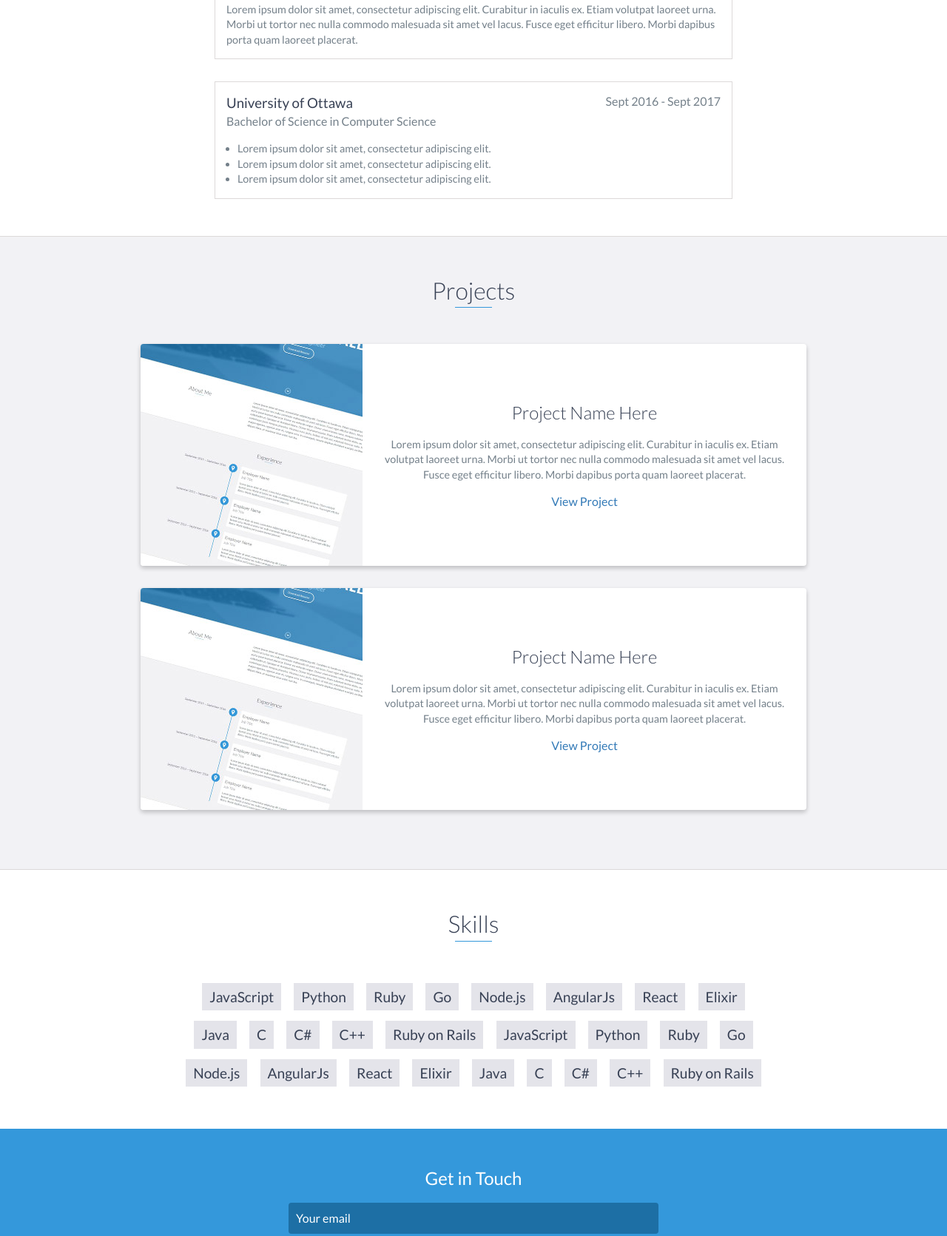
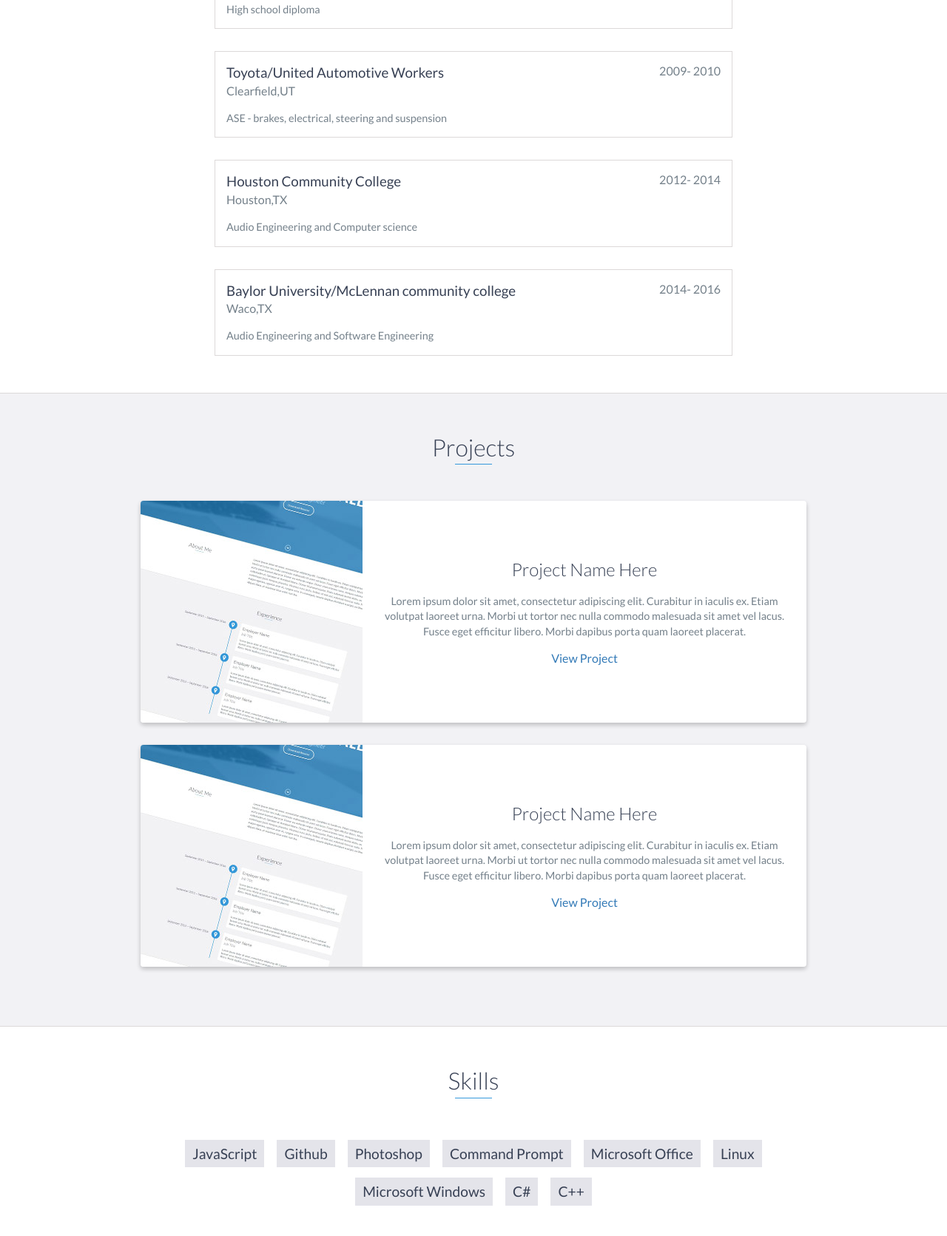
Before and after one commit to tritonSama/tritonSama.github.io, a website: page index.html in a window 1280 px wide. Shown: the part 2444-4115 px from the top of the page at 74% size. Drawn offline with nearby package versions, Linux system fonts and the light colour scheme.

Commit message:
Update index.html

```diff
--- a/index.html
+++ b/index.html
@@ -127,7 +127,7 @@
 
             <div data-date="February 2018 – November 2021">
                 <h3>Arnold Transportation</h3>
-                <h4>Job Title</h4>
+                <h4>Commercial Truck Operator</h4>
                 <p>
                     	•	responsible for transporting different types of goods from distribution centers to customer locations using a truck
 
@@ -137,7 +137,7 @@
 
 	    <div data-date="Febuary 2022 - June 2022">
 		 <h3>Revature</h3>
-		 <h4>Job Title</h4>
+		 <h4>Full Stack .Net Developer</h4>
 		 <p>
 			•	Bootcamp- Shell, GitHub, C#, SQL, REST, DevOps, HTTP
 
@@ -153,32 +153,48 @@
     <div id="education">
         <h2 class="heading">Education</h2>
         <div class="education-block">
-            <h3>University of Ottawa</h3>
-            <span class="education-date">Sept 2016 - Sept 2017</span>
-            <h4>Bachelor of Science in Computer Science</h4>
+            <h3>Westbury High School</h3>
+            <span class="education-date">2009</span>
+            <h4>Houston,TX</h4>
             <p>
-                Lorem ipsum dolor sit amet, consectetur adipiscing elit. Curabitur in iaculis ex. Etiam volutpat laoreet urna. Morbi ut tortor nec nulla commodo malesuada sit amet vel lacus. Fusce eget efficitur libero. Morbi dapibus porta quam laoreet placerat.
+                High school diploma
             </p>
         </div>
         <!-- End .education-block -->
 
         <div class="education-block">
-            <h3>University of Ottawa</h3>
-            <span class="education-date">Sept 2016 - Sept 2017</span>
-            <h4>Bachelor of Science in Computer Science</h4>
-            <ul>
-                <li>
-                    Lorem ipsum dolor sit amet, consectetur adipiscing elit.
-                </li>
-                <li>
-                    Lorem ipsum dolor sit amet, consectetur adipiscing elit.
-                </li>
-                <li>
-                    Lorem ipsum dolor sit amet, consectetur adipiscing elit.
-                </li>
-            </ul>
+            <h3>Toyota/United Automotive Workers</h3>
+            <span class="education-date">2009- 2010</span>
+            <h4>Clearfield,UT</h4>
+	    <p>
+		ASE - brakes, electrical, steering and suspension
+            </p>
         </div>
         <!-- End .education-block -->
+
+	<div class="education-block">
+            <h3>Houston Community College</h3>
+            <span class="education-date">2012- 2014</span>
+            <h4>Houston,TX</h4>
+	    <p>
+		Audio Engineering and Computer science
+            </p>
+        </div>
+        <!-- End .education-block -->
+
+	<div class="education-block">
+            <h3>Baylor University/McLennan community college</h3>
+            <span class="education-date">2014- 2016</span>
+            <h4>Waco,TX</h4>
+	    <p>
+		Audio Engineering and Software Engineering
+            </p>
+        </div>
+        <!-- End .education-block -->
+
+
+
+
     </div>
     <!-- End #education -->
 
@@ -226,31 +242,15 @@
         <h2 class="heading">Skills</h2>
         <ul>
             <li>JavaScript</li>
-            <li>Python</li>
-            <li>Ruby</li>
-            <li>Go</li>
-            <li>Node.js</li>
-            <li>AngularJs</li>
-            <li>React</li>
-            <li>Elixir</li>
-            <li>Java</li>
-            <li>C</li>
+	    <li>Github</li>
+	    <li>Photoshop</li>
+            <li>Command Prompt</li>
+	    <li>Microsoft Office</li>
+	    <li>Linux</li>
+	    <li>Microsoft Windows</li>
             <li>C#</li>
             <li>C++</li>
-            <li>Ruby on Rails</li>
-            <li>JavaScript</li>
-            <li>Python</li>
-            <li>Ruby</li>
-            <li>Go</li>
-            <li>Node.js</li>
-            <li>AngularJs</li>
-            <li>React</li>
-            <li>Elixir</li>
-            <li>Java</li>
-            <li>C</li>
-            <li>C#</li>
-            <li>C++</li>
-            <li>Ruby on Rails</li>
+
         </ul>
     </div>
     <!-- End #skills -->
```
